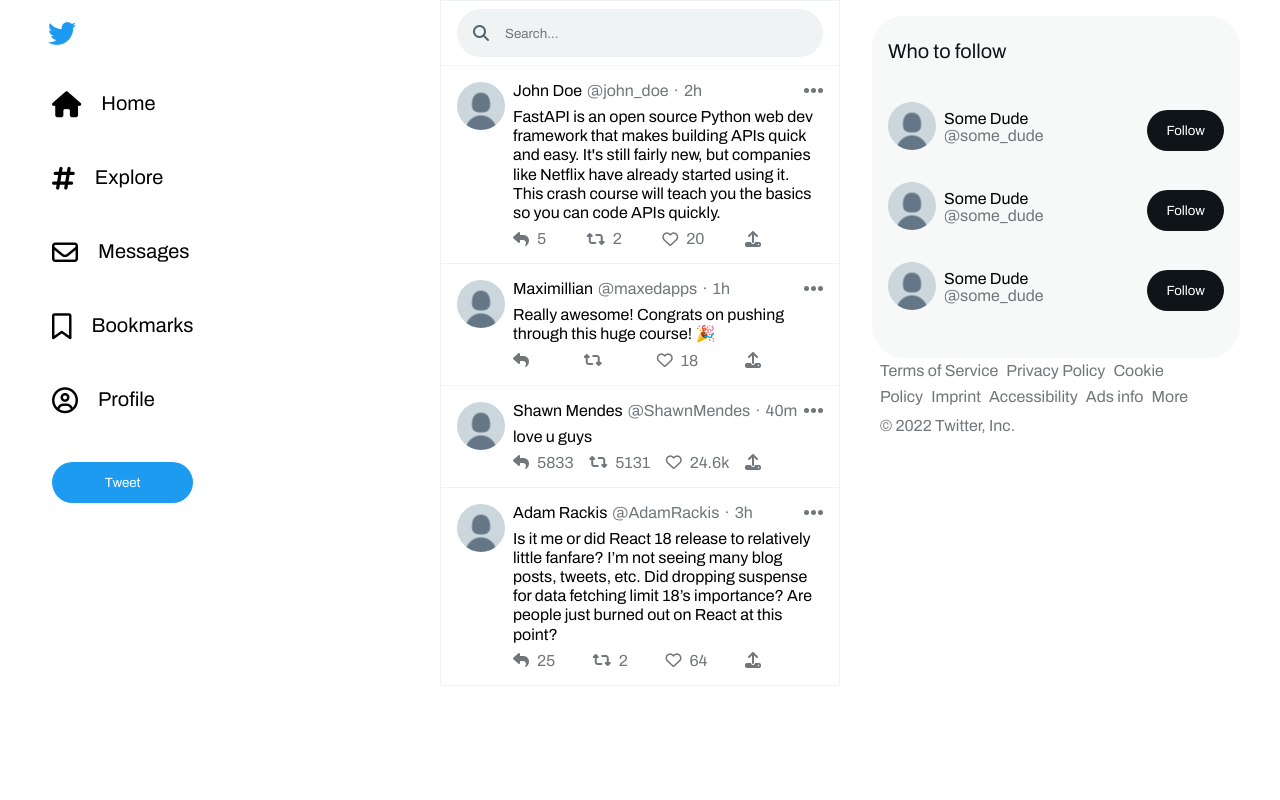
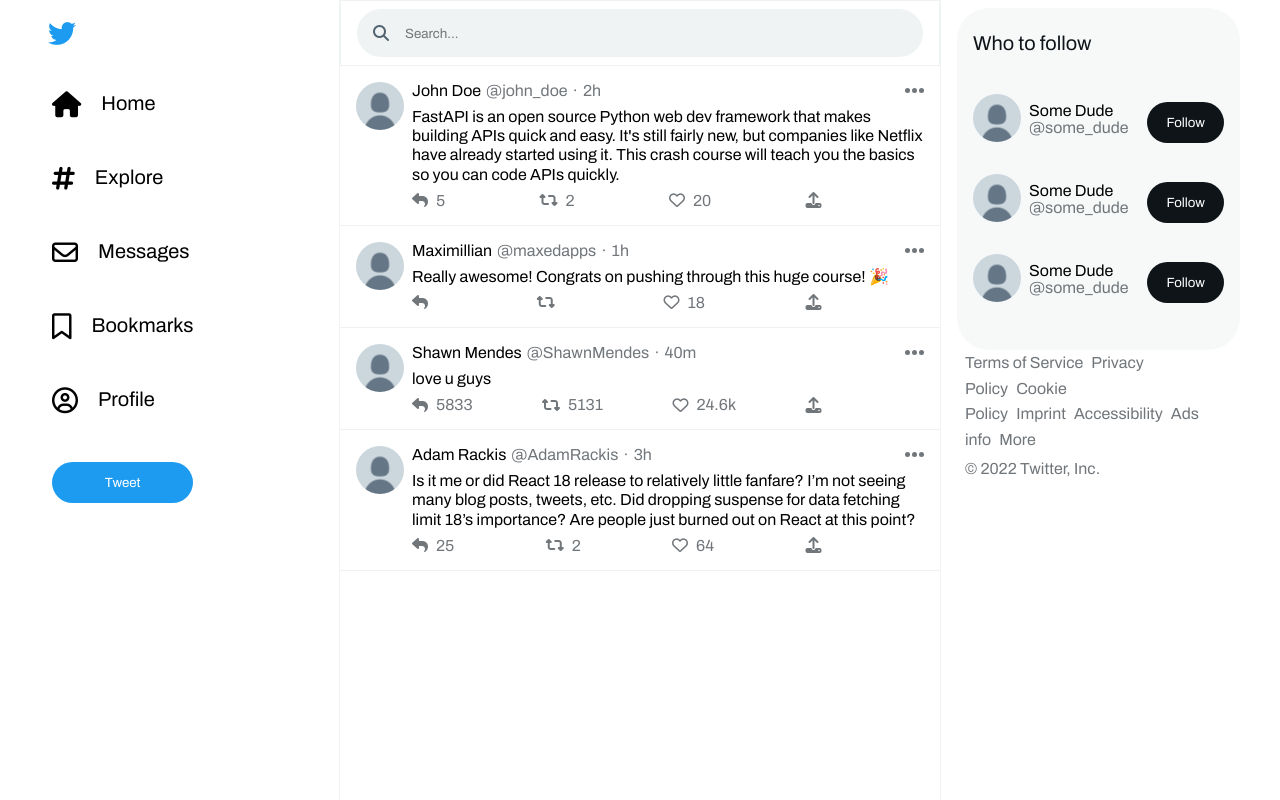
Before and after one commit to Ali-Fattahian/twitter-clone-frontend, a React (Create React App) app: page /explore in a window 1280 px wide. Built offline with nearby package versions, Linux system fonts and the light colour scheme.

Commit message:
add Profile and Bookmarks Page and style them

```diff
--- a/src/App.js
+++ b/src/App.js
@@ -1,8 +1,15 @@
 import React from "react";
 import "./App.css";
-import { BrowserRouter as Router, Route, Routes, Navigate } from "react-router-dom";
+import {
+  BrowserRouter as Router,
+  Route,
+  Routes,
+  Navigate,
+} from "react-router-dom";
 import HomePage from "./pages/HomePage";
 import Explore from "./pages/Explore";
+import Profile from "./pages/ProfilePage";
+import Bookmarks from "./pages/Bookmarks";
 
 function App() {
   const shouldRedirect = true;
@@ -13,9 +20,13 @@
         <Route path="home" element={<HomePage />} />
         <Route
           path="/"
-          element={shouldRedirect ? <Navigate replace to="/home" /> : <HomePage />}
+          element={
+            shouldRedirect ? <Navigate replace to="/home" /> : <HomePage />
+          }
         />
-        <Route path='explore' element={<Explore />} />
+        <Route path="explore" element={<Explore />} />
+        <Route path="bookmarks" element={<Bookmarks />} />
+        <Route path=":username" element={<Profile />} />
       </Routes>
     </Router>
   );
--- a/src/components/Profile.js
+++ b/src/components/Profile.js
@@ -56,5 +56,6 @@
 // Follow button is Following turns into Unfollow (red) (244, 33, 46) on hover. at least in dark mode.
 // For not followings, it is a Follow text (black color) and (#eff3f4) background and gets a little darker on hover.
 // Following and Follower number at the bottom show real peaple
+// Follow button text turns into 'Edit profile' for the users profile
 
 export default Profile;
--- a/src/components/Profile.module.css
+++ b/src/components/Profile.module.css
@@ -3,13 +3,15 @@
     flex-direction: column;
     justify-content: flex-start;
     align-items: flex-start;
-    padding: 1rem;
     gap: .2rem;
+    border-bottom: 1px solid var(--light-theme-border);
 }
 
 .profile__top {
     display: flex;
     width: 100%;
+    padding: .5rem;
+    padding-bottom: 0;
 }
 
 .profile > img {
@@ -55,6 +57,7 @@
 
 .profile__bottom-middle {
     display: flex;
+    padding: 0 .5rem;
     align-items: flex-start;
     justify-content: space-between;
     width: 100%;
@@ -80,6 +83,7 @@
     justify-content: flex-start;
     align-items: flex-start;
     gap: .7rem;
+    padding: 0 1rem;
 }
 
 .user-info {
--- a/src/components/Searchbar.module.css
+++ b/src/components/Searchbar.module.css
@@ -2,7 +2,6 @@
     display: flex;
     padding: 1rem;
     margin-top: 4px;
-    margin-left: 2rem;
     background-color: var(--light-theme-border  );
     gap: 1rem;
     border-radius: 10rem;
--- a/src/components/Tweet/TweetStyle.module.css
+++ b/src/components/Tweet/TweetStyle.module.css
@@ -41,7 +41,6 @@
 }
 
 .tweet-list {
-    border: 1px solid var(--light-theme-border);
     border-top: none;
     border-bottom: none;
 }
--- /dev/null
+++ b/src/pages/Bookmarks.js
@@ -0,0 +1,22 @@
+import Navigation from "../components/Navigation";
+import Searchbar from "../components/Searchbar";
+import TweetList from "../components/Tweet/TweetList";
+import classes from './Pages.module.css';
+
+const Bookmarks = () => {
+    return (
+        <section className={classes.main}>
+        <div className={classes["main__left-side"]}>
+          <Navigation />
+        </div>
+        <div className={classes["main__middle-side"]}>
+          <TweetList />
+        </div>
+        <div className={classes['main__right-side']}>
+          <Searchbar />
+        </div>
+      </section>
+    )
+};
+
+export default Bookmarks;
--- a/src/pages/Explore.js
+++ b/src/pages/Explore.js
@@ -1,5 +1,5 @@
 import YouMightLike from "../components/YouMightLike";
-import classes from "./HomePage.module.css";
+import classes from "./Pages.module.css";
 import Navigation from "../components/Navigation";
 import Searchbar from "../components/Searchbar";
 import TweetList from "../components/Tweet/TweetList";
--- a/src/pages/HomePage.js
+++ b/src/pages/HomePage.js
@@ -2,7 +2,7 @@
 import Searchbar from "../components/Searchbar";
 import AddTweet from "../components/Tweet/AddTweet";
 import TweetList from "../components/Tweet/TweetList";
-import classes from "./HomePage.module.css";
+import classes from "./Pages.module.css";
 
 const HomePage = () => {
   return (
@@ -14,7 +14,7 @@
         <AddTweet />
         <TweetList />
       </div>
-      <div>
+      <div className={classes['main__right-side']}>
         <Searchbar />
       </div>
     </section>
--- /dev/null
+++ b/src/pages/Pages.module.css
@@ -0,0 +1,54 @@
+.main {
+    display: grid;
+    grid-template-columns: 1fr 2fr 1fr;
+    width: 100%;
+    max-width: 1200px;
+    height: 100vh;
+    margin: auto;
+}
+
+.main__left-side {
+    display: flex;
+    border-right: 1px solid var(--light-theme-border);
+}
+
+.main__middle-side {
+    display: flex;
+    flex-direction: column;
+}
+.search-bar__container {
+    border: 1px solid var(--light-theme-border);
+    padding: .5rem 1rem;
+}
+
+.search-bar__container form {
+    margin: auto;
+}
+
+.main__right-side {
+    padding-top: .5rem;
+    padding-left: 1rem;
+    border-left: 1px solid var(--light-theme-border);
+}
+
+.extra-links {
+    margin-left: .5rem;
+    line-height: 1.6rem;
+}
+
+.extra-links > * {
+    color: var(--gray);
+    margin: 4px;
+}
+
+.extra-links a:hover {
+    text-decoration: underline;
+}
+
+.extra-links > *:first-child {
+    margin-left: 0;
+}
+
+.extra-links > *:last-child {
+    margin-left: 0;
+}
--- /dev/null
+++ b/src/pages/ProfilePage.js
@@ -0,0 +1,26 @@
+import YouMightLike from "../components/YouMightLike";
+import Navigation from "../components/Navigation";
+import TweetList from "../components/Tweet/TweetList";
+import Searchbar from "../components/Searchbar";
+import Profile from "../components/Profile";
+import classes from "./ProfilePage.module.css";
+
+const ProfilePage = () => {
+  return (
+    <section className={classes.main}>
+      <div className={classes["main__left-side"]}>
+        <Navigation />
+      </div>
+      <div className={classes["main__middle-side"]}>
+        <Profile />
+        <TweetList /> {/* shows the tweets from this account */}
+      </div>
+      <div className={classes["main__right-side"]}>
+        <Searchbar />
+        <YouMightLike />
+      </div>
+    </section>
+  );
+};
+
+export default ProfilePage;
--- a/src/pages/HomePage.module.css
+++ b/src/pages/ProfilePage.module.css
@@ -1,6 +1,6 @@
 .main {
     display: grid;
-    grid-template-columns: 1fr 1fr 1fr;
+    grid-template-columns: 1fr 2fr 1fr;
     width: 100%;
     max-width: 1200px;
     margin: auto;
@@ -8,6 +8,7 @@
 
 .main__left-side {
     display: flex;
+    border-right: 1px solid var(--light-theme-border);
 }
 
 .main__middle-side {
@@ -24,8 +25,12 @@
 }
 
 .main__right-side {
-    padding-top: 1rem;
-    padding-left: 2rem;
+    padding-top: .5rem;
+    padding-left: 1rem;
+    display: flex;
+    flex-direction: column;
+    gap: 1rem;
+    border-left: 1px solid var(--light-theme-border);
 }
 
 .extra-links {
```
